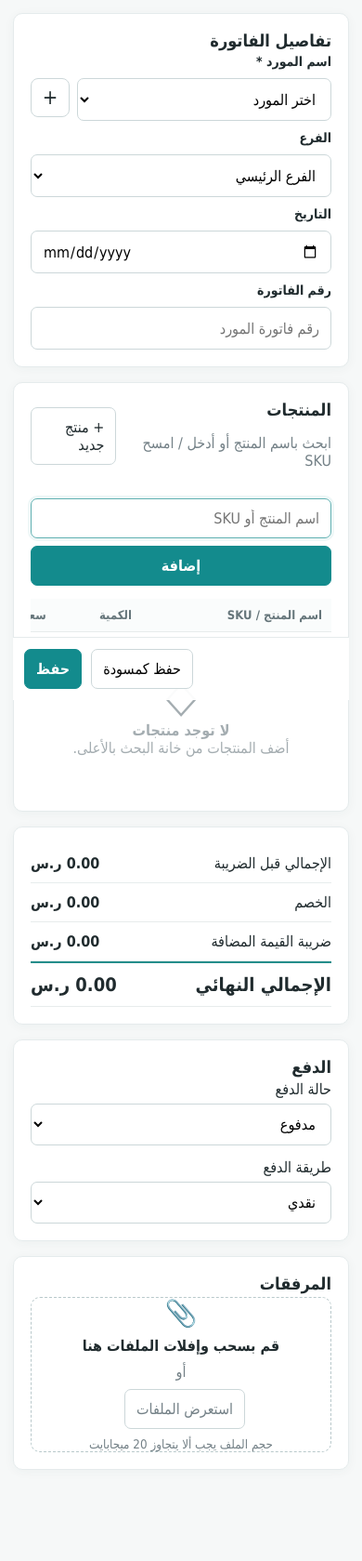
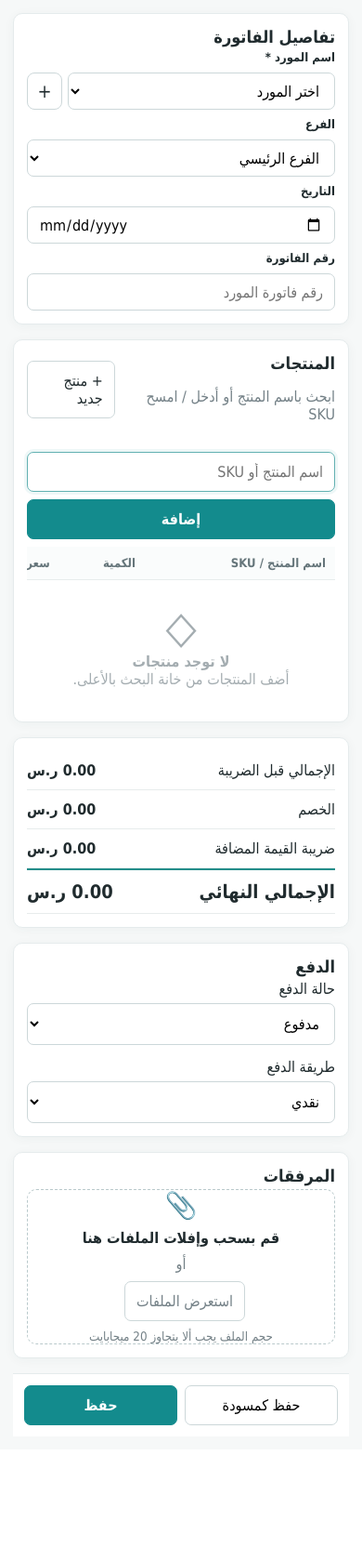
Before and after one commit to alamriaa1405/dana-albaraka, a Flask app: template templates/purchase_form.html in a window 390 px wide. Shown: the part 91-1770 px from the top of the page at 93% size. After the commit the page ends 1624 px from the top, so only its background shows below. Run offline with Flask 3, Linux system fonts and the light colour scheme; the template is opened without the code that fills it, so the values that code supplies are empty; the visitor is signed in with stand-in values (Sample User, id 1).

Commit message:
Add files via upload

```diff
--- a/templates/purchase_form.html
+++ b/templates/purchase_form.html
@@ -68,6 +68,54 @@
   .top-branch{grid-column:2;grid-row:1}
   .top-date{grid-column:1;grid-row:2}
   .top-invoice{grid-column:2;grid-row:2}
+}
+
+
+/* تحسين نهائي للجوال والكمبيوتر */
+.panel{padding:18px}
+.purchase-top-grid{gap:12px 18px}
+.purchase-top-grid .field{margin:0}
+.purchase-top-grid .field label{margin-bottom:4px;font-size:14px}
+.purchase-top-grid input,
+.purchase-top-grid select{height:42px;min-height:42px;padding-top:6px;padding-bottom:6px}
+
+.inline-supplier{
+  grid-template-columns:minmax(0,1fr) 40px;
+  gap:6px
+}
+.inline-supplier .supplier-add{
+  width:40px;
+  min-width:40px;
+  height:42px;
+  font-size:20px
+}
+
+.purchase-search{margin:10px 0}
+.purchase-empty{padding:26px 12px}
+.payment-bottom{margin-top:12px}
+
+@media(max-width:560px){
+  .panel{padding:14px}
+  .purchase-top-grid{grid-template-columns:1fr;gap:8px}
+  .purchase-top-grid .field label{margin-bottom:3px;font-size:13px}
+  .purchase-top-grid input,
+  .purchase-top-grid select{height:40px;min-height:40px}
+  .inline-supplier{grid-template-columns:minmax(0,1fr) 38px}
+  .inline-supplier .supplier-add{
+    width:38px;
+    min-width:38px;
+    height:40px
+  }
+  .purchase-search{margin:8px 0}
+  .purchase-empty{padding:22px 10px}
+  .sticky-actions{
+    position:static !important;
+    display:flex;
+    gap:8px;
+    margin-top:12px
+  }
+  .sticky-actions .btn,
+  .sticky-actions button{flex:1}
 }
 
 </style>
```
